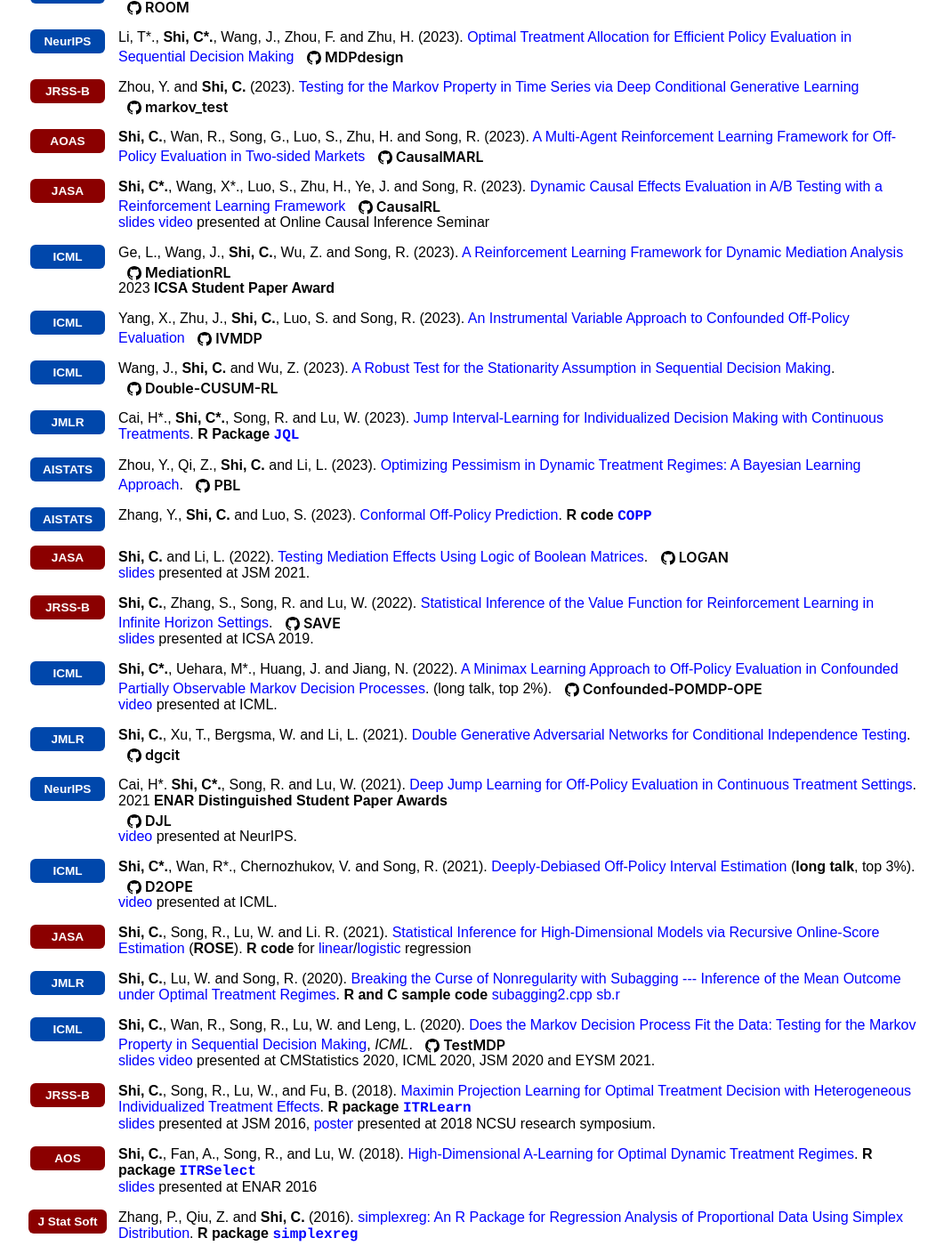
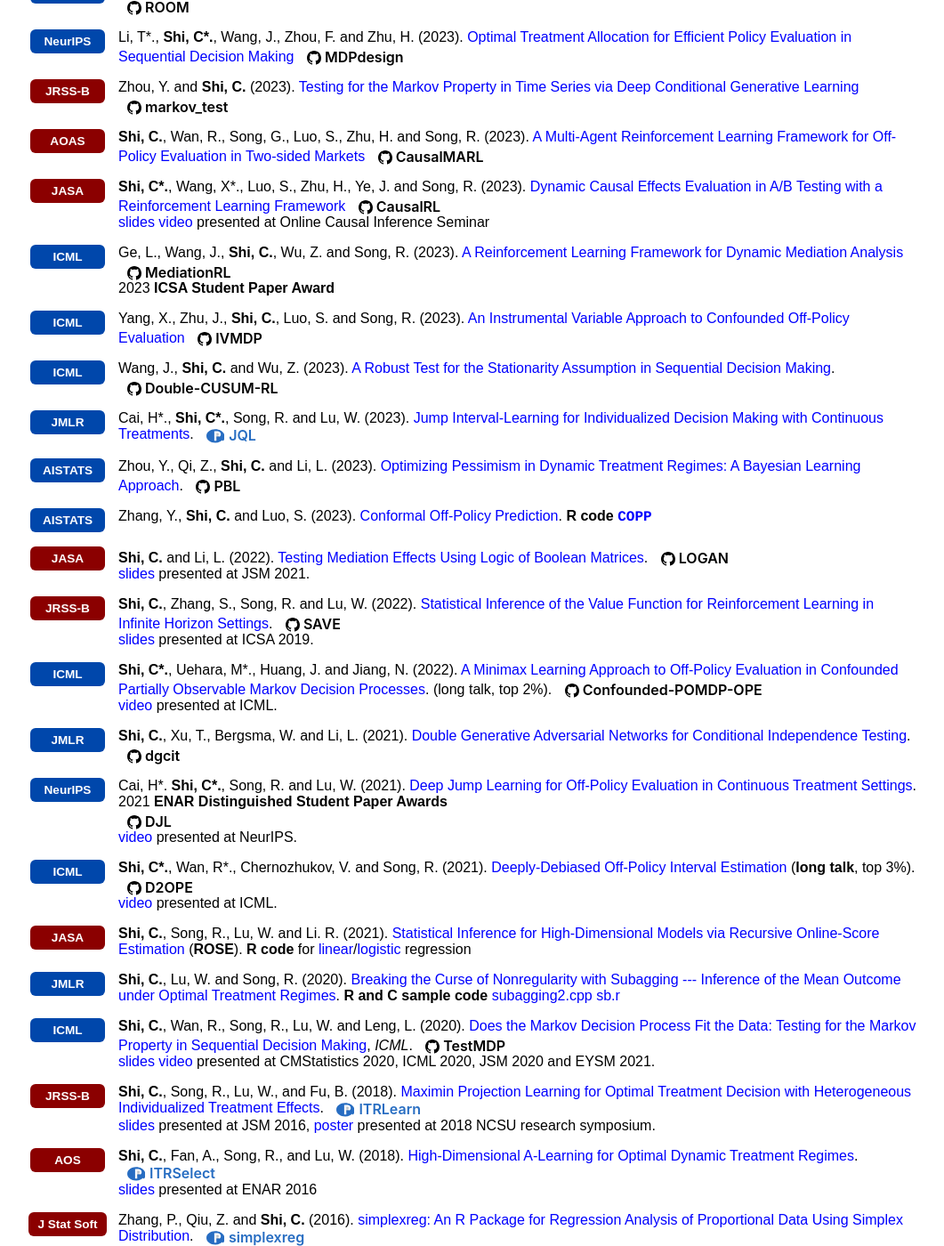
Before and after one commit to callmespring/callmespring.github.io, a Jekyll site: the page built from publication.md, in a window 1280 px wide and 1400 px high, scrolled down 2267 px. Shown: the whole window at 89% size, without its empty margins (109-1170 px from the left). Built offline with Jekyll 4.4.1, drawn with Linux system fonts in a browser that asks for light colours.

Commit message:
Update publication.md

```diff
--- a/publication.md
+++ b/publication.md
@@ -348,7 +348,11 @@ Hu, L\*., Li, M\*., **Shi, C.**, Wu, Z. and Fryzlewicz, P. [Doubly Inhomogeneous
     <span class="publication-logo-badge badge-ml">JMLR</span>
   </div>
   <div class="pub-content" style="flex: 1;">
-    Cai, H*., <strong>Shi, C*.</strong>, Song, R. and Lu, W. (2023). <a href="https://arxiv.org/pdf/2111.08885.pdf">Jump Interval-Learning for Individualized Decision Making with Continuous Treatments</a>. <strong>R Package</strong> <a href="https://cran.r-project.org/web/packages/JQL/index.html" style="font-family:courier;"><strong>JQL</strong></a>
+    Cai, H*., <strong>Shi, C*.</strong>, Song, R. and Lu, W. (2023). <a href="https://arxiv.org/pdf/2111.08885.pdf">Jump Interval-Learning for Individualized Decision Making with Continuous Treatments</a>.
+    <a href="https://cran.r-project.org/web/packages/JQL/index.html" class="cran-module-link">
+      <svg class="cran-icon" viewBox="0 0 724 561" xmlns="http://www.w3.org/2000/svg"><path d="M500.2 268c13.4 12.3 22.1 29.8 22.1 50.4 0 35.8-26.1 63.6-60.6 63.6h-54.8v-114h93.3zM406.9 156.4h41.7c31 0 55.4 22.7 55.4 51 0 28.3-24.4 51-55.4 51h-41.7v-102z" fill="#BFC2C5"/><path d="M362 4.4C162.1 4.4 0 126 0 276c0 150 162.1 271.6 362 271.6 137.4 0 256.4-57.5 319.4-143.4L559.1 319c-11.8-13.4-28-21.7-46-21.7h-106.2v170h-85.3V82.8h127c77.2 0 138.8 55.8 138.8 123.6 0 45.4-27.5 84.8-68.8 106.6l155.6 170.8c50.3-51.4 81.8-116.5 81.8-187.8C724 126 561.9 4.4 362 4.4z" fill="#276DC2"/></svg>
+      <span class="cran-module-badge">JQL</span>
+    </a>
   </div>
 </div>
 
@@ -496,7 +500,11 @@ Hu, L\*., Li, M\*., **Shi, C.**, Wu, Z. and Fryzlewicz, P. [Doubly Inhomogeneous
   </div>
   <div class="pub-content" style="flex: 1;">
     <strong>Shi, C.</strong>, Song, R., Lu, W., and Fu, B. (2018). <a href="https://rss.onlinelibrary.wiley.com/doi/abs/10.1111/rssb.12273">Maximin Projection Learning for Optimal Treatment Decision with Heterogeneous Individualized Treatment Effects</a>.
-    <strong>R package</strong> <a href="https://cran.r-project.org/web/packages/ITRLearn/index.html"><span style="font-family:courier;"><strong>ITRLearn</strong></span></a> <br/> <a href="./slides/JSM2016.pdf"><font size="3">slides</font></a> <font size="3">presented at JSM 2016</font>, <a href="./slides/NCSU2018.pdf"><font size="3">poster</font></a> <font size="3">presented at 2018 NCSU research symposium</font>.
+    <a href="https://cran.r-project.org/web/packages/ITRLearn/index.html" class="cran-module-link">
+      <svg class="cran-icon" viewBox="0 0 724 561" xmlns="http://www.w3.org/2000/svg"><path d="M500.2 268c13.4 12.3 22.1 29.8 22.1 50.4 0 35.8-26.1 63.6-60.6 63.6h-54.8v-114h93.3zM406.9 156.4h41.7c31 0 55.4 22.7 55.4 51 0 28.3-24.4 51-55.4 51h-41.7v-102z" fill="#BFC2C5"/><path d="M362 4.4C162.1 4.4 0 126 0 276c0 150 162.1 271.6 362 271.6 137.4 0 256.4-57.5 319.4-143.4L559.1 319c-11.8-13.4-28-21.7-46-21.7h-106.2v170h-85.3V82.8h127c77.2 0 138.8 55.8 138.8 123.6 0 45.4-27.5 84.8-68.8 106.6l155.6 170.8c50.3-51.4 81.8-116.5 81.8-187.8C724 126 561.9 4.4 362 4.4z" fill="#276DC2"/></svg>
+      <span class="cran-module-badge">ITRLearn</span>
+    </a>
+    <br/> <a href="./slides/JSM2016.pdf"><font size="3">slides</font></a> <font size="3">presented at JSM 2016</font>, <a href="./slides/NCSU2018.pdf"><font size="3">poster</font></a> <font size="3">presented at 2018 NCSU research symposium</font>.
   </div>
 </div>
 
@@ -506,7 +514,11 @@ Hu, L\*., Li, M\*., **Shi, C.**, Wu, Z. and Fryzlewicz, P. [Doubly Inhomogeneous
   </div>
   <div class="pub-content" style="flex: 1;">
     <strong>Shi, C.</strong>, Fan, A., Song, R., and Lu, W. (2018). <a href="https://projecteuclid.org/euclid.aos/1525313071">High-Dimensional A-Learning for Optimal Dynamic Treatment Regimes</a>.
-    <strong>R package</strong> <a href="https://cran.r-project.org/web/packages/ITRSelect/index.html"><span style="font-family:courier;"><strong>ITRSelect</strong></span></a> <br/> <a href="./slides/ENAR2016spring.pdf"><font size="3">slides</font></a> <font size="3">presented at ENAR 2016</font>
+    <a href="https://cran.r-project.org/web/packages/ITRSelect/index.html" class="cran-module-link">
+      <svg class="cran-icon" viewBox="0 0 724 561" xmlns="http://www.w3.org/2000/svg"><path d="M500.2 268c13.4 12.3 22.1 29.8 22.1 50.4 0 35.8-26.1 63.6-60.6 63.6h-54.8v-114h93.3zM406.9 156.4h41.7c31 0 55.4 22.7 55.4 51 0 28.3-24.4 51-55.4 51h-41.7v-102z" fill="#BFC2C5"/><path d="M362 4.4C162.1 4.4 0 126 0 276c0 150 162.1 271.6 362 271.6 137.4 0 256.4-57.5 319.4-143.4L559.1 319c-11.8-13.4-28-21.7-46-21.7h-106.2v170h-85.3V82.8h127c77.2 0 138.8 55.8 138.8 123.6 0 45.4-27.5 84.8-68.8 106.6l155.6 170.8c50.3-51.4 81.8-116.5 81.8-187.8C724 126 561.9 4.4 362 4.4z" fill="#276DC2"/></svg>
+      <span class="cran-module-badge">ITRSelect</span>
+    </a>
+    <br/> <a href="./slides/ENAR2016spring.pdf"><font size="3">slides</font></a> <font size="3">presented at ENAR 2016</font>
   </div>
 </div>
 
@@ -515,6 +527,10 @@ Hu, L\*., Li, M\*., **Shi, C.**, Wu, Z. and Fryzlewicz, P. [Doubly Inhomogeneous
     <span class="publication-logo-badge badge-stat">J Stat Soft</span>
   </div>
   <div class="pub-content" style="flex: 1;">
-    Zhang, P., Qiu, Z. and <strong>Shi, C.</strong> (2016). <a href="https://www.jstatsoft.org/article/view/v071i11">simplexreg: An R Package for Regression Analysis of Proportional Data Using Simplex Distribution</a>. <strong>R package</strong> <a href="https://cran.r-project.org/web/packages/simplexreg/index.html" style="font-family:courier;"><strong>simplexreg</strong></a>
+    Zhang, P., Qiu, Z. and <strong>Shi, C.</strong> (2016). <a href="https://www.jstatsoft.org/article/view/v071i11">simplexreg: An R Package for Regression Analysis of Proportional Data Using Simplex Distribution</a>.
+    <a href="https://cran.r-project.org/web/packages/simplexreg/index.html" class="cran-module-link">
+      <svg class="cran-icon" viewBox="0 0 724 561" xmlns="http://www.w3.org/2000/svg"><path d="M500.2 268c13.4 12.3 22.1 29.8 22.1 50.4 0 35.8-26.1 63.6-60.6 63.6h-54.8v-114h93.3zM406.9 156.4h41.7c31 0 55.4 22.7 55.4 51 0 28.3-24.4 51-55.4 51h-41.7v-102z" fill="#BFC2C5"/><path d="M362 4.4C162.1 4.4 0 126 0 276c0 150 162.1 271.6 362 271.6 137.4 0 256.4-57.5 319.4-143.4L559.1 319c-11.8-13.4-28-21.7-46-21.7h-106.2v170h-85.3V82.8h127c77.2 0 138.8 55.8 138.8 123.6 0 45.4-27.5 84.8-68.8 106.6l155.6 170.8c50.3-51.4 81.8-116.5 81.8-187.8C724 126 561.9 4.4 362 4.4z" fill="#276DC2"/></svg>
+      <span class="cran-module-badge">simplexreg</span>
+    </a>
   </div>
 </div>
```
